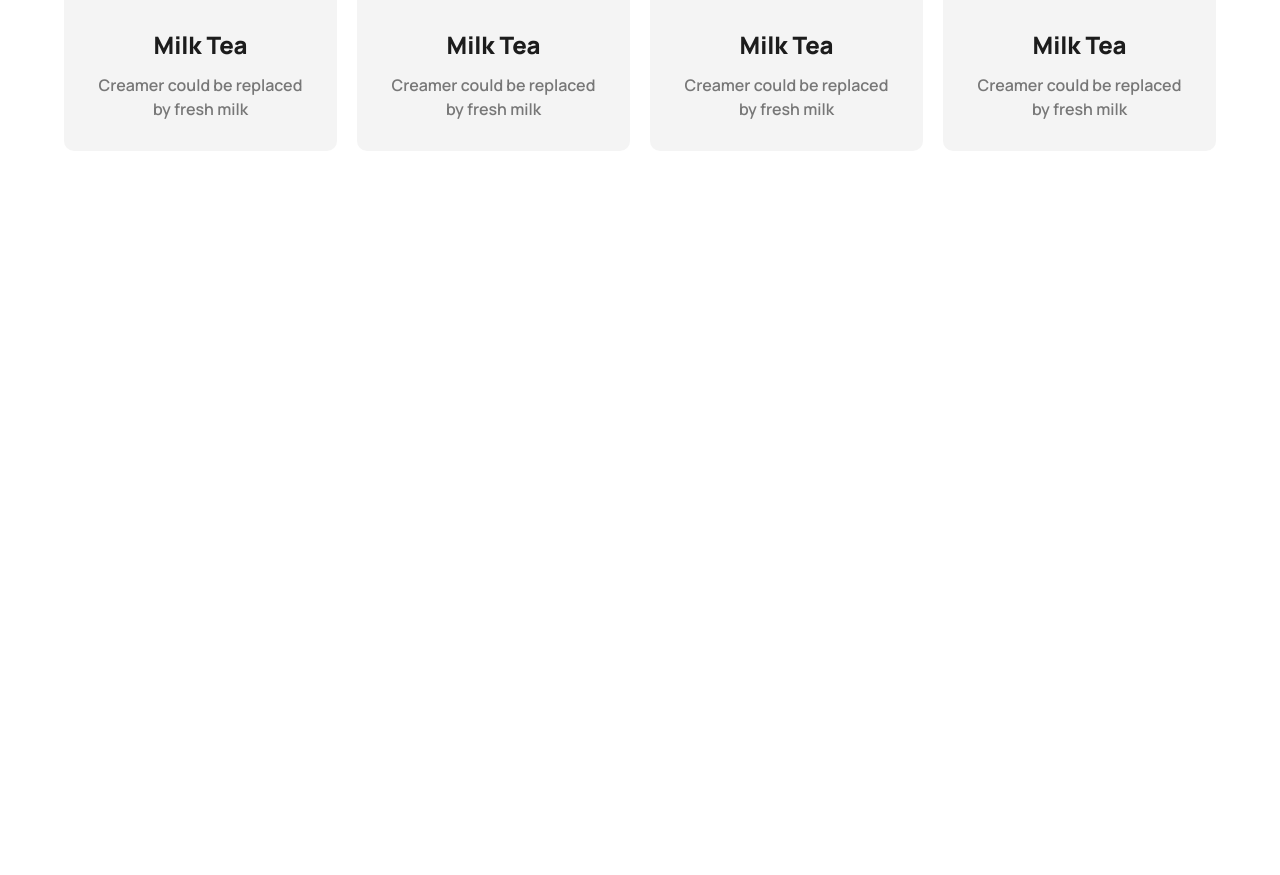
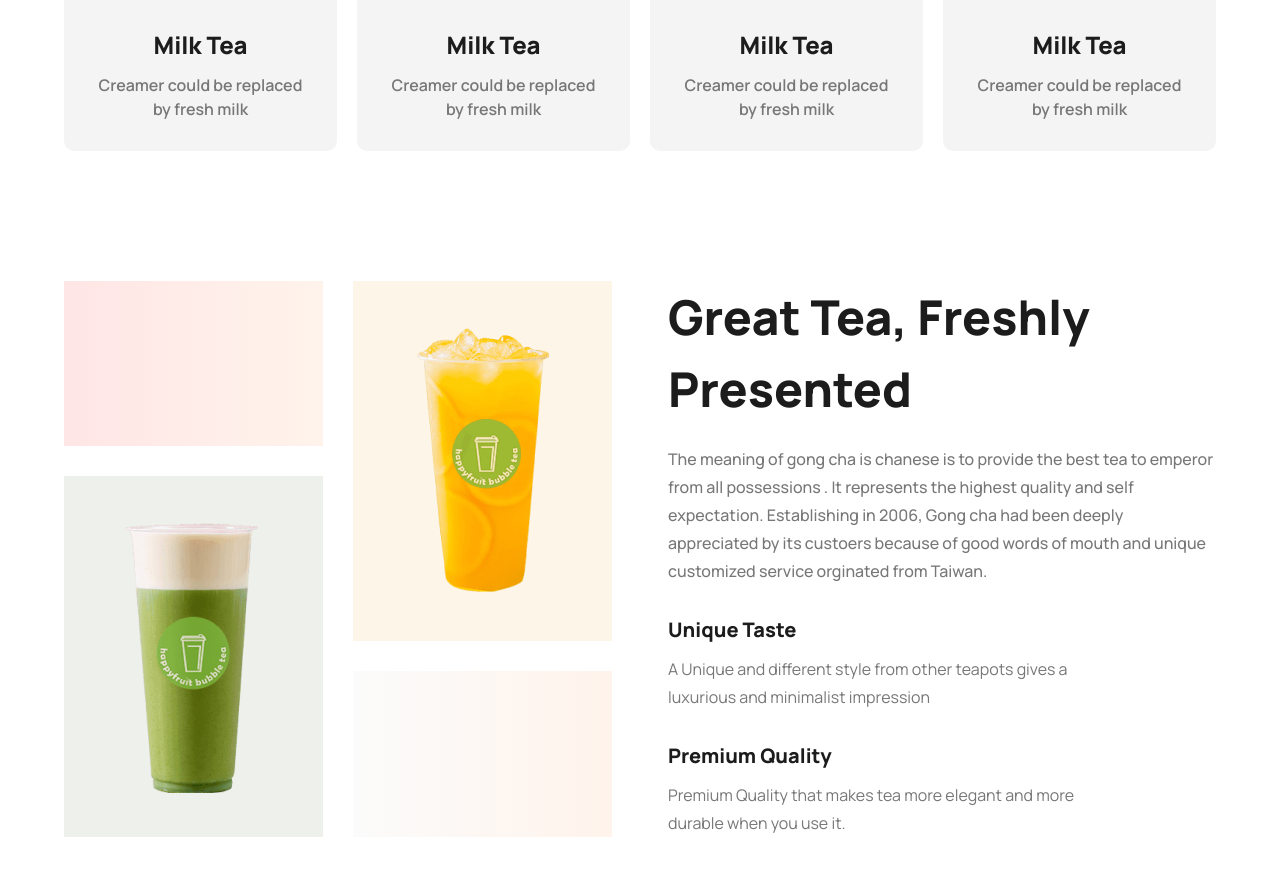
Before and after one commit to tawhidwebdev/tea-house, a plain HTML site: page index.html in a window 1280 px wide. Shown: the part 1183-2058 px from the top of the page. Before the commit the page ends 1464 px from the top, so only its background shows below. Drawn offline with nearby package versions, Linux system fonts and the light colour scheme.

Commit message:
Great tea section

```diff
--- a/index.html
+++ b/index.html
@@ -16,7 +16,7 @@
       <div class="left_div md:w-1/2">
         <h1 class="text-6xl md:text-[80px] leading-20 md:leading-25 text-[#1C1C1C] font-bold md:font-extrabold">It's good tea time at The Tea House</h1>
         <p class="mt-5 md:mt-7.5 text-lg/[30px] text-[#777] font-medium">Tea and Botanical Solutions Supplier Give Optimum Satisfaction To Your Taste Buds.</p>
-        <button class="mt-7.5 text-white text-xl/normal font-bold bg-linear-[270deg,#F00_0%,#FF8938_100%] rounded-[10px] p-4.5">Explore More<i class="fa-solid fa-arrow-right left-2.5"></i></button>
+        <button class="mt-7.5 text-white text-xl/normal font-bold bg-linear-[270deg,#F00_0%,#FF8938_100%] rounded-[10px] p-4.5 cursor-pointer">Explore More<i class="fa-solid fa-arrow-right left-2.5"></i></button>
       </div>
       <div class="right_div md:w-1/2 relative top-12 md:top-16">
         <picture>
@@ -69,5 +69,31 @@
       </div>
     </div>
   </div>
+  <div class="great_tea_section max-w-6xl mx-auto mb-32.5 px-6 md:px-0">
+    <div class="main flex flex-col-reverse md:flex-row gap-14">
+      <div class="left_div w-full md:w-1/2 grid grid-cols-2 grid-rows-3 gap-7.5">
+        <div class=" bg-linear-[270deg,#FF8938_0%,#FF0000_100%] opacity-10"></div>
+        <div class=" bg-[rgba(230,165,35,0.1)] row-span-2 flex items-center justify-center p-10">
+          <picture><img src="./images/fresh-1.png" alt=""></picture>
+        </div>
+        <div class=" bg-[rgba(88,118,57,0.1)] row-span-2 flex items-center justify-center P-10">
+          <picture class=""><img src="./images/fresh-2.png" alt=""></picture>
+        </div>
+        <div class=" bg-linear-[270deg,#FF8938_0%,#D9D9D9_100%]  opacity-10"></div>
+      </div>
+      <div class="right_div w-full md:w-1/2">
+        <h2 class="text-5xl/normal text-[#1C1C1C] font-extrabold">Great Tea, Freshly Presented</h2>
+        <p class="text-base/[28px] text-[#777] font-medium mt-5">The meaning of gong cha is chanese is to provide the best tea to emperor from all possessions . It represents the highest quality and self expectation. Establishing in 2006, Gong cha had been deeply appreciated by its custoers  because of good words of mouth and unique customized service orginated from Taiwan.</p>
+        <div class="mt-7.5 max-w-[458px]">
+          <h6 class="text-xl/normal text-[#1C1C1C] font-extrabold">Unique Taste</h6>
+          <p class="text-base/[28px] text-[#777] mt-2.5">A Unique and different style from other teapots gives a luxurious and minimalist impression</p>
+        </div>
+        <div class="mt-7.5 max-w-[458px]">
+          <h6 class="text-xl/normal text-[#1C1C1C] font-extrabold">Premium Quality</h6>
+          <p class="text-base/[28px] text-[#777] mt-2.5">Premium Quality that makes tea more elegant and more durable when you use it.</p>
+        </div>
+      </div>
+    </div>
+  </div>
 </body>
 </html>
```
